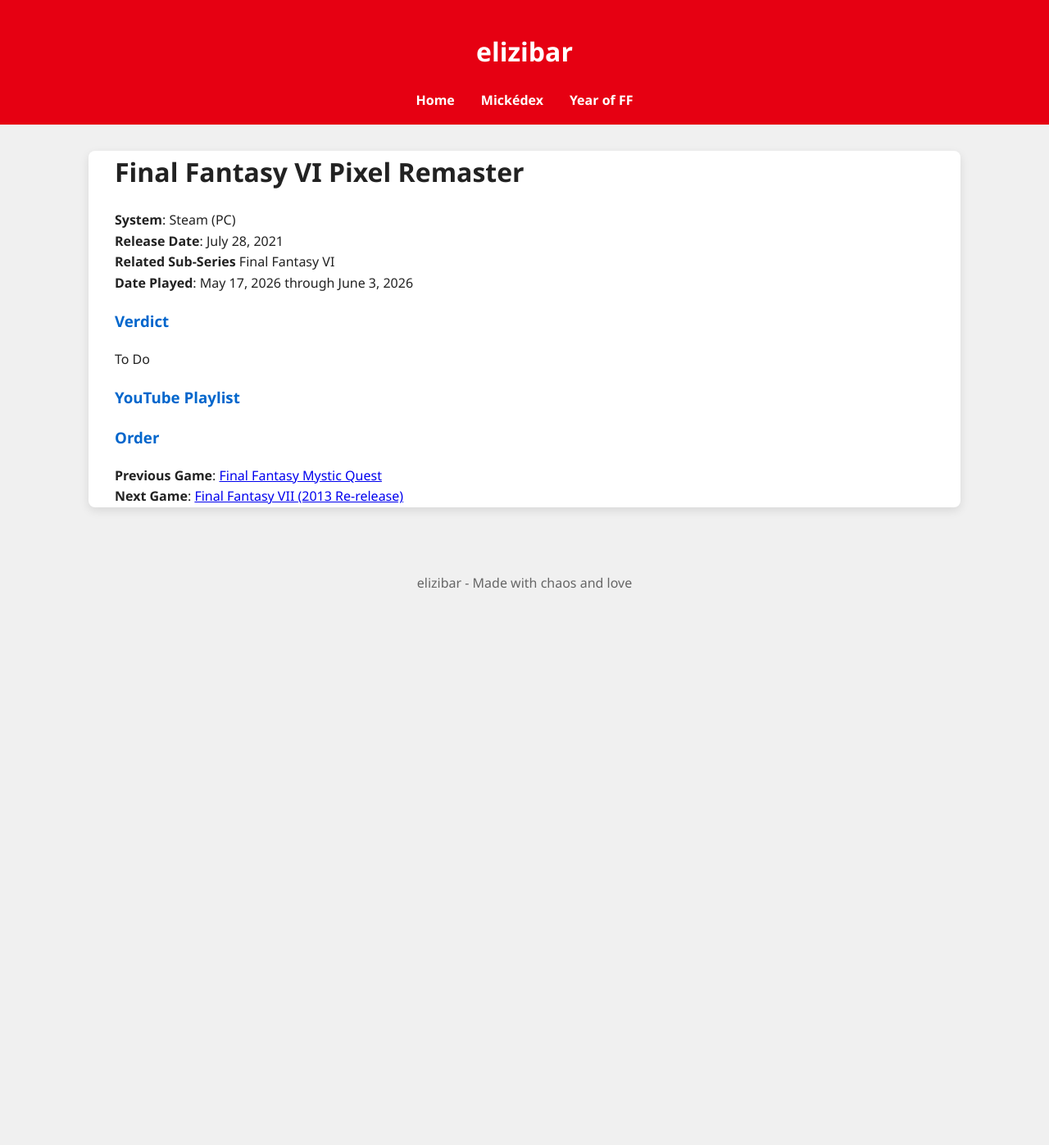
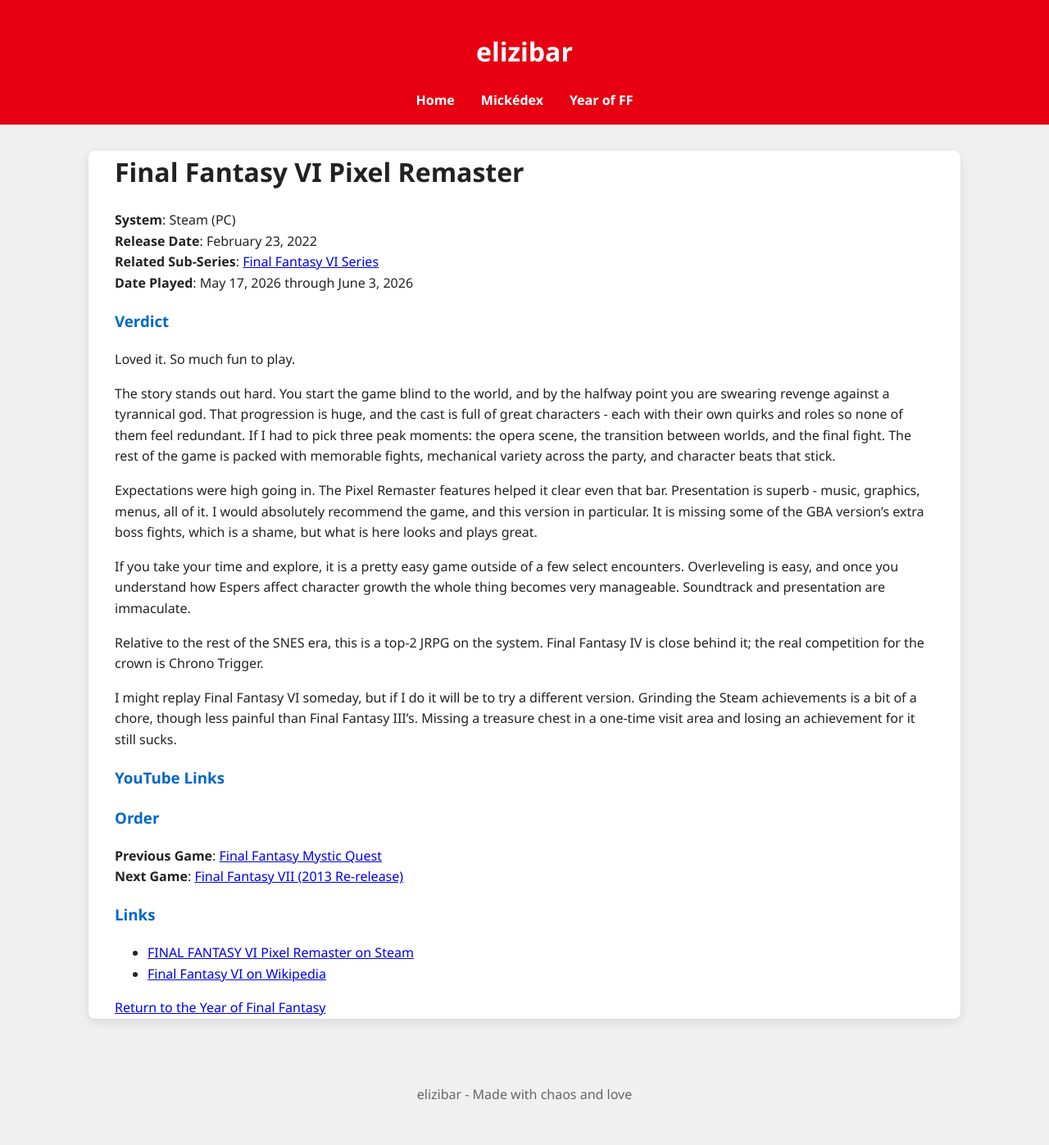
Before and after one commit to elizibar/elizibar.github.io, a Jekyll site: the page built from yearoffinalfantasy/FF6/ff6pr.md, in a window 1280 px wide. Shown: the whole page at 82% size. Built offline with Jekyll 4.4.1, drawn with Linux system fonts in a browser that asks for light colours; before the commit the page ends 900 px from its top, so only the background shows below that.

Commit message:
Update ff6pr.md

```diff
--- a/yearoffinalfantasy/FF6/ff6pr.md
+++ b/yearoffinalfantasy/FF6/ff6pr.md
@@ -6,16 +6,34 @@
 
 # Final Fantasy VI Pixel Remaster
 
-**System**:  Steam (PC)
-**Release Date**:  July 28, 2021
-**Related Sub-Series**  Final Fantasy VI
-**Date Played**:  May 17, 2026 through June 3, 2026
+**System**: Steam (PC)
+**Release Date**: February 23, 2022
+**Related Sub-Series**: [Final Fantasy VI Series](/yearoffinalfantasy/ff6series/)
+**Date Played**: May 17, 2026 through June 3, 2026
 
 ### Verdict
-To Do
 
-### YouTube Playlist
+Loved it. So much fun to play.
+
+The story stands out hard. You start the game blind to the world, and by the halfway point you are swearing revenge against a tyrannical god. That progression is huge, and the cast is full of great characters - each with their own quirks and roles so none of them feel redundant. If I had to pick three peak moments: the opera scene, the transition between worlds, and the final fight. The rest of the game is packed with memorable fights, mechanical variety across the party, and character beats that stick.
+
+Expectations were high going in. The Pixel Remaster features helped it clear even that bar. Presentation is superb - music, graphics, menus, all of it. I would absolutely recommend the game, and this version in particular. It is missing some of the GBA version’s extra boss fights, which is a shame, but what is here looks and plays great.
+
+If you take your time and explore, it is a pretty easy game outside of a few select encounters. Overleveling is easy, and once you understand how Espers affect character growth the whole thing becomes very manageable. Soundtrack and presentation are immaculate.
+
+Relative to the rest of the SNES era, this is a top-2 JRPG on the system. Final Fantasy IV is close behind it; the real competition for the crown is Chrono Trigger.
+
+I might replay Final Fantasy VI someday, but if I do it will be to try a different version. Grinding the Steam achievements is a bit of a chore, though less painful than Final Fantasy III’s. Missing a treasure chest in a one-time visit area and losing an achievement for it still sucks.
+
+### YouTube Links
 
 ### Order
-**Previous Game**:  [Final Fantasy Mystic Quest](/yearoffinalfantasy/ffmq/)
-**Next Game**:  [Final Fantasy VII (2013 Re-release)](/yearoffinalfantasy/ff72013/)
+**Previous Game**: [Final Fantasy Mystic Quest](/yearoffinalfantasy/ffmq/)
+**Next Game**: [Final Fantasy VII (2013 Re-release)](/yearoffinalfantasy/ff72013/)
+
+### Links
+
+- [FINAL FANTASY VI Pixel Remaster on Steam](https://store.steampowered.com/app/1173820/FINAL_FANTASY_VI/)
+- [Final Fantasy VI on Wikipedia](https://en.wikipedia.org/wiki/Final_Fantasy_VI)
+
+[Return to the Year of Final Fantasy](/yearoffinalfantasy/)
```
